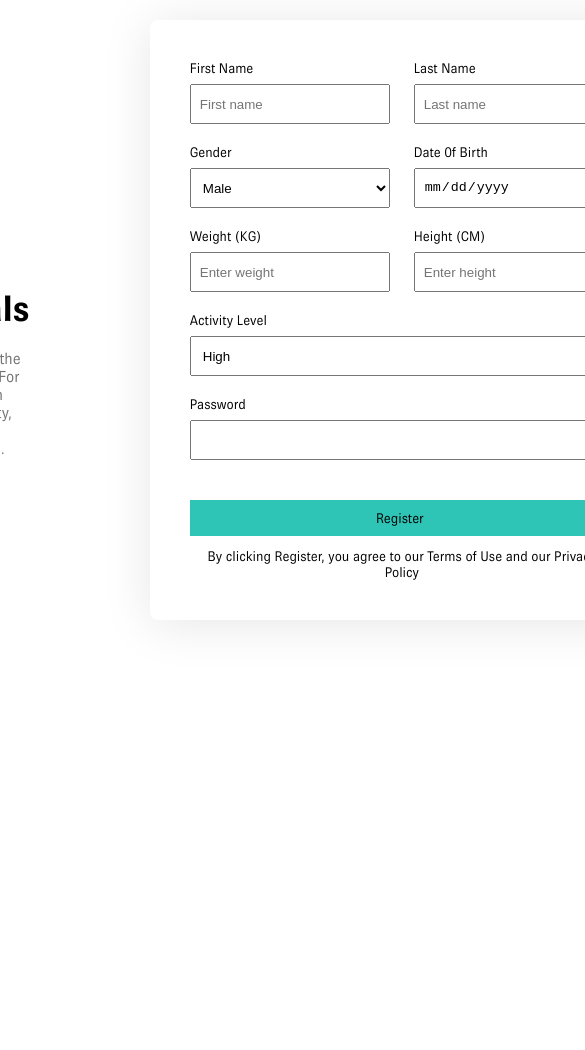
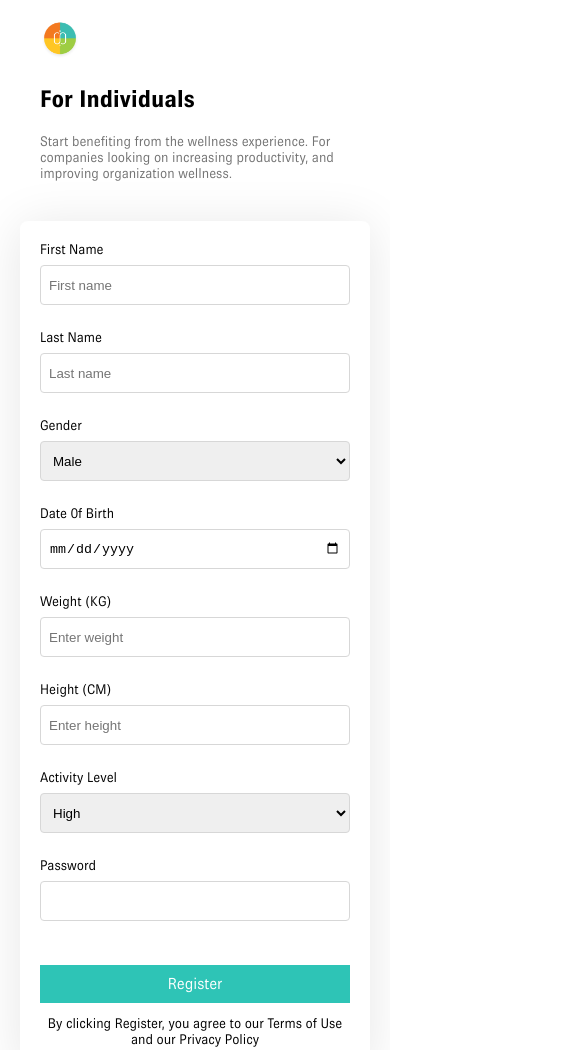
Before and after one commit to zainabwahab-eth/Altschool-CSS-Assignment, a plain HTML site: page Webdev/index.html in a window 390 px wide. Shown: the top 1050 px of the page, 585 px wide, since content can reach past the window. Before the commit the page ends 844 px from the top, so only its background shows below. Drawn offline with Linux system fonts and the light colour scheme.

Commit message:
Responsive design

```diff
--- a/Huckleberry/style.css
+++ b/Huckleberry/style.css
@@ -8,7 +8,6 @@
 
 body {
     font-family: "Lato", sans-serif;
-    height: 100%;
 }
 
 .first {
@@ -18,7 +17,6 @@ body {
     height: 300px;
     justify-content: center;
     align-items: center;
-    border-bottom: 8px solid #999;
 }
 
 header {
@@ -27,40 +25,39 @@ header {
     width: 400px;
     flex-direction: column;
     align-items: flex-start;
-    /* margin: 0 auto;   */
 }
 
-header > h1 {
+header>h1 {
     font-size: 32px;
     font-weight: 800;
     line-height: 120%;
 }
 
-header > p {
+header>p {
     font-size: 20px;
     font-weight: 400;
     font-style: normal;
     line-height: 150%;
 }
 
-header > p > span {
+header>p>span {
     color: #096;
 }
 
 .second {
-    /* position: relative; */
     background-color: #666;
     color: white;
     display: flex;
     width: 100%;
-    height: 300px;
     justify-content: center;
     align-items: center;
+    border-top: 8px solid #999;
 }
 
-.header-text, .body {
-    /* position: absolute;  */
-    display: inline-flex;
+.header-text,
+.body {
+    display: flex;
+    flex-wrap: wrap;
     flex-direction: column;
     justify-content: center;
     align-items: center;
@@ -69,14 +66,15 @@ header > p > span {
 
 .header-text {
     position: absolute;
-    top:8px;
-    left: -15px;
+    top: 8px;
+    left: -5px;
     padding: 12px 24px;
     background-color: #FFBF00;
     border-bottom: 8px solid #CC9900;
     z-index: 2;
 }
-.header-text > h4 {
+
+.header-text>h4 {
     font-size: 18px;
     font-weight: 800;
 }
@@ -85,6 +83,7 @@ header > p > span {
     position: relative;
     text-align: left;
     width: 550px;
+    margin: 40px auto;
     background-color: #fff;
     padding: 70px 24px 24px 24px;
     border-bottom: 8px solid #999;
@@ -92,8 +91,7 @@ header > p > span {
 
 }
 
-.body > .paragraph-text {
-    /* width: 500px; */
+.body>.paragraph-text {
     display: flex;
     flex-direction: column;
     align-items: flex-start;
@@ -104,3 +102,18 @@ header > p > span {
     line-height: 140%;
 
 }
+
+/* Resposiveness */
+@media screen and (max-width: 768px) {
+    .first {
+        margin: 20px 20px;
+        width: 80%;
+    }
+
+    .body {
+        margin: 40px auto;
+        padding: 90px 24px 24px 24px;
+    }
+
+
+}
--- a/Novus-watch/style.css
+++ b/Novus-watch/style.css
@@ -31,7 +31,7 @@ body {
 
 .sell-text {
     position: absolute;
-    top: 12px;
+    top: 4px;
     left: -8px;
     width: 150px;
     font-size: 12px;
@@ -68,4 +68,5 @@ body {
 .lower > p {
     font-size: 14px;
     font-weight: 400;
+    line-height: 20px;
 }
--- a/Otter/style.css
+++ b/Otter/style.css
@@ -7,22 +7,22 @@
 }
 
 body {
-
     background-color: #000;
     font-family: "Poppins", sans-serif;
-    /* max-width: 100%; */
 }
+
 .otter-section {
     position: relative;
     display: flex;
     justify-content: center;
-    max-width: 100%;
+    width: 100%;
     height: 100%;
     color: #fff;
     align-items: center;
 }
 
-header, article {
+header,
+article {
     position: absolute;
     display: flex;
     flex-direction: column;
@@ -51,3 +51,14 @@ article {
     padding: 50px 40px 20px 40px;
     z-index: 1;
 }
+
+/* Resposiveness */
+@media screen and (max-width: 768px) {
+    body {
+        width: 100%;
+    }
+
+    .otter-section {
+        width: 100%;
+    }
+}
--- a/Webdev/index.html
+++ b/Webdev/index.html
@@ -1,74 +1,70 @@
 <!DOCTYPE html>
 <html lang="en">
+
 <head>
     <meta charset="UTF-8">
     <meta name="viewport" content="width=device-width, initial-scale=1.0">
     <title>Document</title>
     <link rel="stylesheet" href="style.css">
 </head>
+
 <body>
     <section class="header">
-        <img src="./images/Logo.png" class="logo"/>
+        <img src="./images/Logo.png" class="logo" />
         <div class="header-text">
             <h1>For Individuals</h1>
-            <p>Start benefiting from the wellness experience. For companies looking on increasing productivity, and improving organization wellness.</p>
+            <p>Start benefiting from the wellness experience. For companies looking on increasing productivity, and
+                improving organization wellness.</p>
         </div>
     </section>
 
-    <section>
+    <section class="form-section">
         <form>
             <fieldset>
-                <div class="wrap">
 
-                    <label for="first-name">First Name <input id="first-name" placeholder="First name" type="text"/></label>
+                <label for="first-name">First Name <input id="first-name" placeholder="First name"
+                        type="text" /></label>
 
 
-                    <label for="last-name">Last Name<input id="last-name" placeholder="Last name" type="text"/></label>
+                <label for="last-name">Last Name<input id="last-name" placeholder="Last name" type="text" /></label>
 
-                </div>
-
-                <div class="wrap">
                 <label for="gender">Gender<select id="gender" placeholder="Select here">
                         <option value="1">Male</option>
                         <option value="2">Female</option>
                     </select></label>
 
 
-                    <label for="date-of-birth">Date 0f Birth<input id="date-of-birth" placeholder="Enter weight" type="date"/></label>
-                </div>
+                <label for="date-of-birth">Date 0f Birth<input id="date-of-birth" placeholder="Enter weight"
+                        type="date" /></label>
+
+                <label for="weight">Weight (KG)<input id="weight" placeholder="Enter weight" type="text" /></label>
 
 
-                <div class="wrap">
-                    <label for="weight">Weight (KG)<input id="weight" placeholder="Enter weight" type="text"/></label>
+                <label for="height">Height (CM)<input id="height" placeholder="Enter height" type="text" /></label>
 
 
-                    <label for="height">Height (CM)<input id="height" placeholder="Enter height" type="text"/></label>
-
-                </div>
-
-
-                    <label for="activity-level">Activity Level<select id="activity-level" class="long">
+                <label for="activity-level" class="long">Activity Level<select id="activity-level">
                         <option value="1">High</option>
                         <option value="2">Medium</option>
                         <option value="2">Low</option>
                     </select></label>
 
 
-                    <label for="password">Password<input id="password" place-holder="Enter height" class="long" type="password"/></label>
+                <label for="password" class="long">Password<input id="password" place-holder="Enter height"" type="
+                        password" /></label>
 
-
-                    <div class="button-terms">
+                <div class="button-terms long">
                     <button>Register</button>
                     <div class="terms">
                         <p>By clicking Register, you agree to our Terms of Use and our Privacy Policy</p>
                     </div>
+            </fieldset>
+
 
             </div>
-
-            </fieldset>
-
 
         </form>
     </section>
 </body>
+
 </html>
--- a/Webdev/style.css
+++ b/Webdev/style.css
@@ -40,9 +40,8 @@ body {
     flex-direction: column;
     gap: 24px;
     justify-content: flex-start;
-    width: 350px;
     margin: 120px;
-;
+    padding: 0 80px;
 }
 
 .logo {
@@ -56,38 +55,31 @@ body {
     justify-content: flex-start;
 }
 
-.header-text > h1 {
+.header-text>h1 {
     font-size: 36px;
     font-weight: 700;
 }
 
-.header-text > p {
+.header-text>p {
     font-size: 16px;
     font-weight: 400;
     font-style: normal;
     color: #737373;
 }
 
-fieldset {
-    display: flex;
+form {
     width: 500px;
     padding: 40px;
-    flex-direction: column;
-    justify-content: center;
-    align-items: flex-start;
     gap: 20px;
     box-shadow: 0px 4px 50px 0px rgba(4, 8, 19, 0.10);
-    border: none;
     border-radius: 8px;
 }
 
-.wrap {
-    display: flex;
-    justify-content: center;
-    align-self: stretch;
+fieldset {
+    display: grid;
+    grid-template-columns: 1fr 1fr;
     gap: 24px;
-    /* margin: 0 auto;
-    border: 1px, solid; */
+    border: none;
 }
 
 label {
@@ -96,41 +88,97 @@ label {
     gap: 8px;
     font-size: 14px;
     font-weight: 400;
-    /* margin-top: 20px; */
 }
 
 input {
     height: 40px;
-    width: 200px;
-    padding: 8px
+    width: 100%;
+    padding: 8px;
+    border: 1px solid #d7d7d7;
+    border-radius: 4px;
 }
 
 select {
-    padding-left: 8px;
+    padding: 8px;
     height: 40px;
-    width: 200px
+    width: 100%;
+    border: 1px solid #d7d7d7;
+    border-radius: 4px;
 }
 
 .long {
-    width: 420px;
+    grid-column: span 2;
 }
 
 button {
     display: flex;
-    width: 420px;
+    width: 100%;
     justify-content: center;
     padding: 10px;
     font-family: "Brown", sans-serif;
-    font-size: 14px;
+    font-size: 16px;
+    font-weight: 400;
     background-color: #2EC4B6;
+    color: #ffffff;
     border: none;
 }
 
 .button-terms {
     margin-top: 20px;
     display: flex;
+    flex-wrap: wrap;
     flex-direction: column;
     gap: 12px;
     text-align: center;
     font-size: 14px;
 }
+
+/* Resposiveness */
+@media screen and (max-width: 768px) {
+    body {
+        flex-direction: column;
+        align-items: center;
+        justify-content: center;
+        flex-wrap: wrap;
+        padding: 0 20px;
+        margin: 0 auto;
+        gap: 20px;
+        width: 100%;
+    }
+
+    .logo {
+        width: 40px;
+    }
+
+    .header-text>h1 {
+        font-size: 24px;
+        font-weight: 700;
+    }
+
+    .header-text>p {
+        font-size: 14px;
+        font-weight: 400;
+        font-style: normal;
+        color: #737373;
+    }
+
+    .header {
+        padding: 20px;
+        margin: 0 auto;
+    }
+
+    .form-section {
+        display: flex;
+        width: 100%;
+    }
+
+    form {
+        background-color: #ffffff;
+        width: 100%;
+        padding: 20px;
+    }
+
+    label {
+        grid-column: span 2;
+    }
+}
```
Also changed, not shown: Novus-watch/index.html (+1 -1 lines), Otter/otter.html (+5 -1 lines), Scissors/index.html (+36 -20 lines), WP-pusher/index.html (+11 -9 lines), WP-pusher/style.css (+10 -19 lines), WP-pusher/images/check.svg (added), WP-pusher/images/help.svg (added), WP-pusher/images/powered_by_stripe.svg (added). Lines whose indentation alone changed are shown as unchanged.
